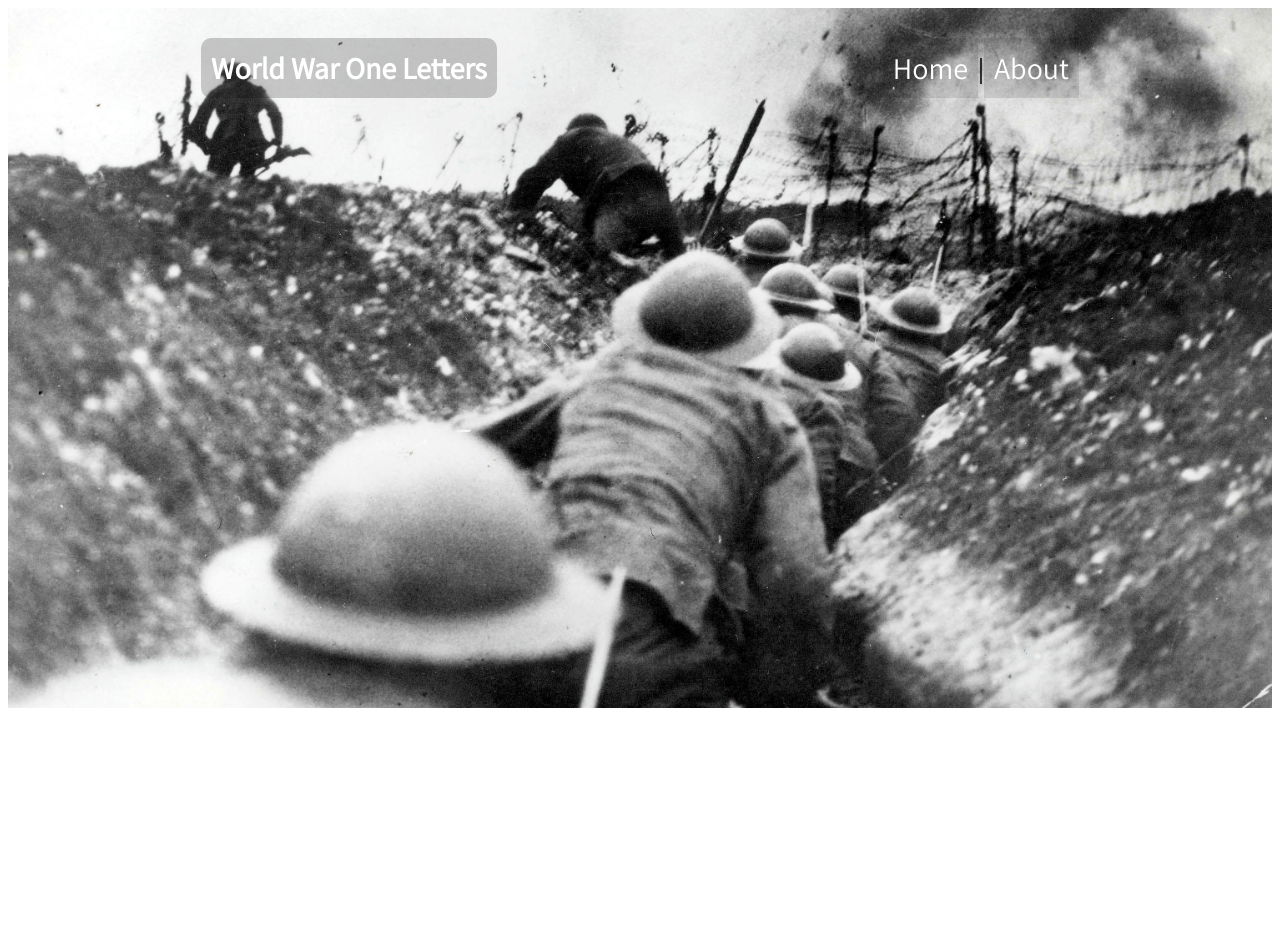
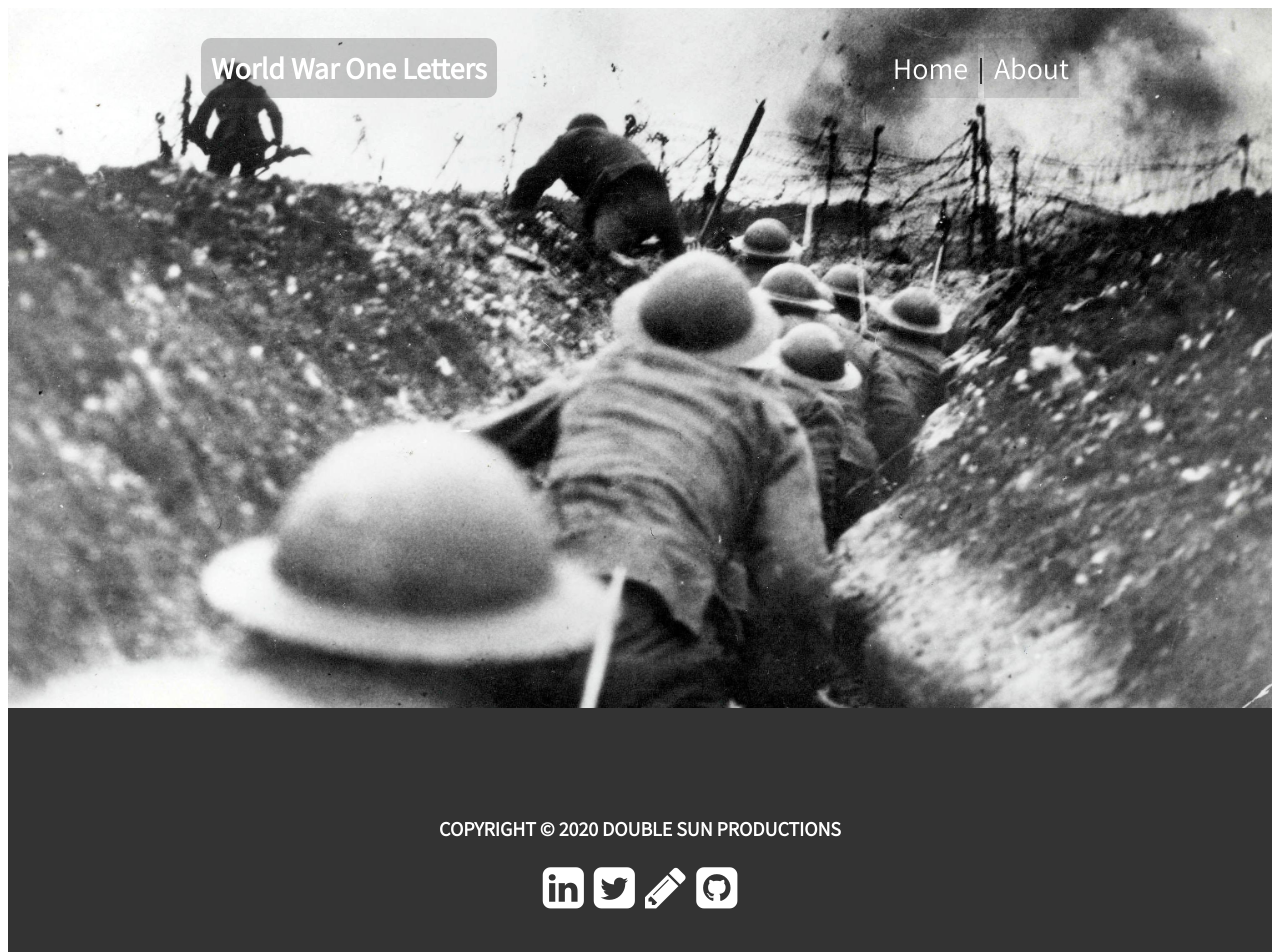
Before and after one commit to ravenusmc/world_one_letters, a Vue app in the folder client/: page / in a window 1280 px wide. Shown: the top 952 px of the page. Before the commit the page ends 800 px from the top, so only its background shows below. Built offline with nearby package versions, Linux system fonts and the light colour scheme.

Commit message:
added a footer page into the project

```diff
--- a/client/public/index.html
+++ b/client/public/index.html
@@ -7,6 +7,8 @@
     <title>World War One Letters</title>
     <!-- Google fonts link -->
     <link href="https://fonts.googleapis.com/css?family=Assistant&display=swap" rel="stylesheet">
+    <!-- Font Awesome -->
+    <link href="https://stackpath.bootstrapcdn.com/font-awesome/4.7.0/css/font-awesome.min.css" rel="stylesheet" integrity="sha384-wvfXpqpZZVQGK6TAh5PVlGOfQNHSoD2xbE+QkPxCAFlNEevoEH3Sl0sibVcOQVnN" crossorigin="anonymous">
   </head>
   <body>
     <noscript>
--- /dev/null
+++ b/client/src/components/generic/Footer.vue
@@ -0,0 +1,52 @@
+<template>
+  <div>
+    <footer>
+      <div class='footer_fix'>
+        <h2 class='footerTitle font'>Copyright &copy; 2020 Double Sun Productions<br></h2>
+          <div>
+            <a href="https://www.linkedin.com/in/mcuddy1/"><i class="fa fa-linkedin-square fa-3x" aria-hidden="true"></i></a>
+            <a href="https://twitter.com/mcuddy7"><i class="fa fa-twitter-square fa-3x" aria-hidden="true"></i></a>
+            <a href="https://codingsaga.wordpress.com/"><i class="fa fa-pencil fa-3x" aria-hidden="true"></i></a>
+            <a href="https://github.com/ravenusmc"><i class="fa fa-github-square fa-3x" aria-hidden="true"></i></a>
+          </div>
+      </div>
+    </footer>
+  </div>
+</template>
+
+<script>
+export default {
+  name: 'Footer',
+};
+</script>
+
+<style scoped>
+.fa-linkedin-square, .fa-twitter-square, .fa-pencil, .fa-github-square {
+  color: white;
+  margin: 5px;
+}
+
+footer {
+  display: flex;
+  flex-direction: column;
+  justify-content: center;
+  align-items: center;
+  background: #333;
+  height: 300px;
+}
+
+.footer_fix {
+  display: flex;
+  flex-direction: column;
+  align-items: center;
+  justify-content: center;
+  margin-bottom: 50px;
+  padding-top: 50px;
+}
+
+.footerTitle {
+  font-size: 20px;
+  text-transform: uppercase;
+  color: white;
+}
+</style>
--- a/client/src/views/Home.vue
+++ b/client/src/views/Home.vue
@@ -1,17 +1,20 @@
 <template>
   <div>
     <Header/>
+    <Footer/>
   </div>
 </template>
 
 <script>
 // @ is an alias to /src
 import Header from '@/components/generic/Header.vue'
+import Footer from '@/components/generic/Footer.vue'
 
 export default {
   name: 'Home',
   components: {
     Header,
+    Footer,
   }
 }
 </script>
```
Also changed, not shown: client/src/components/HelloWorld.vue (deleted, +0 -17 lines), client/src/components/home/Background.vue (added).
